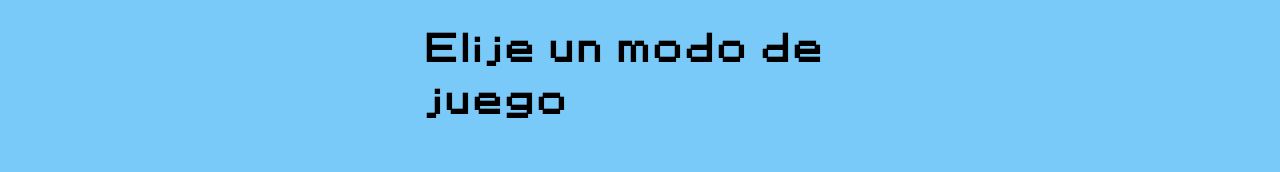
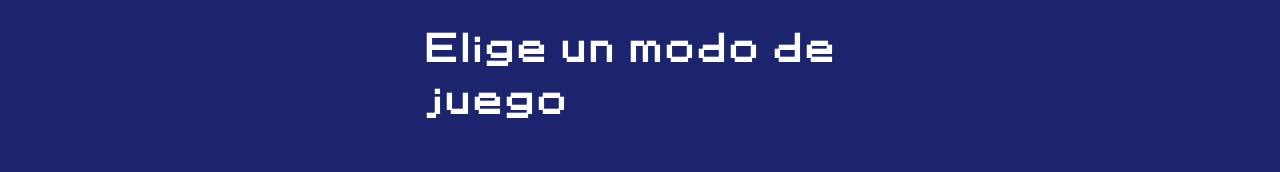
Before and after one commit to jleocan773/diw-UT4-Pokemondle, a website built with Parcel: page src/index.html in a window 1280 px wide. Shown: the part 307-479 px from the top of the page. Built offline with nearby package versions, Linux system fonts and the light colour scheme; files whose address does not match are found by name.

Commit message:
JLC | 2024-03-04 | Retoques página

```diff
--- /dev/null
+++ b/src/assets/scripts/index.js
@@ -0,0 +1,29 @@
+document.addEventListener("DOMContentLoaded", function () {
+  //Funcionalidad de accesibilidad
+  //Pillamos los diferentes elementos de la página para modificar diferentes propiedades
+  const accesibilidadIcon = document.querySelector(".accesibilidad");
+  const encabezadoModos = document.querySelector(".encabezadoModos");
+  const body = document.querySelector("body");
+
+  //Creamos el evento en caso de que se le haga clic al icono
+  accesibilidadIcon.addEventListener("click", function () {
+    //Cambiamos la fuente del body
+    encabezadoModos.style.fontFamily =
+      "'OpenDyslexic3-Regular', Arial, sans-serif";
+    encabezadoModos.style.fontSize = "2.5em";
+  });
+
+  //Cambiamos el fondo según la hora del día
+  const fecha = new Date();
+  const hora = fecha.getHours();
+  console.log("hora");
+
+  if (hora >= 6 && hora < 18) {
+    //Si la hora es mayor o igual que las 6 de la mañana pero menor que las 6 de la tarde se muestra el fondo de día
+    body.classList.add("fondoDia");
+  } else {
+    //De  lo contrario, se muestra el fondo de noche
+    body.classList.add("fondoNoche");
+    encabezadoModos.style.color = "white";
+  }
+});
--- a/src/assets/scripts/main.js
+++ /dev/null
@@ -1 +0,0 @@
-console.log("Hola Mundo")
--- a/src/assets/styles/layouts/_index.scss
+++ b/src/assets/styles/layouts/_index.scss
@@ -1,8 +1,17 @@
-body {
+.fondoDia {
   margin: 0;
   display: grid;
   grid-template-columns: repeat(12, 1fr);
   background-image: url("../imgs/general/fondoDia.png");
+  background-size: cover;
+  background-repeat: no-repeat;
+}
+
+.fondoNoche {
+  margin: 0;
+  display: grid;
+  grid-template-columns: repeat(12, 1fr);
+  background-image: url("../imgs/general/fondoNoche.jpg");
   background-size: cover;
   background-repeat: no-repeat;
 }
--- a/src/index.html
+++ b/src/index.html
@@ -7,13 +7,14 @@
     <title>Pokemondle</title>
     <link rel="stylesheet" type="text/css" href="./assets/styles/main.scss"><!-- do not remove this line! -->
     <link rel="icon" type="image/png" href="assets/imgs/general/iconoBlanco.png">
+    <script src="./assets/scripts/index.js"></script>
 </head>
 
 <body>
     <include src="./views/header.html"></include>
 
     <div class="zonaModos">
-        <h1 class="encabezadoModos">Elije un modo de juego</h1>
+        <h1 class="encabezadoModos">Elige un modo de juego</h1>
 
 
         <div class="classicMode">
```
Also changed, not shown: src/assets/imgs/landing/cardMode.png, src/assets/imgs/landing/classicMode.png, src/assets/imgs/landing/pokedexMode.png, src/assets/imgs/landing/silouetteMode.png.
